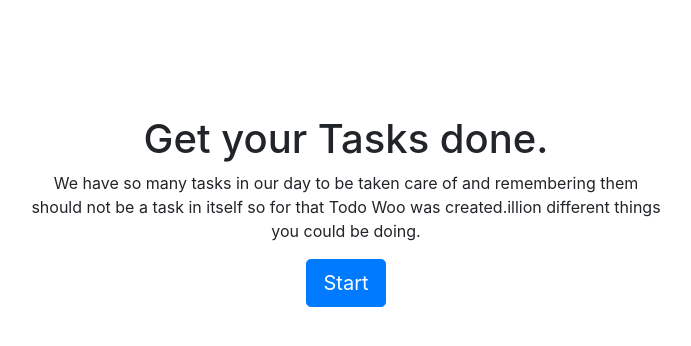
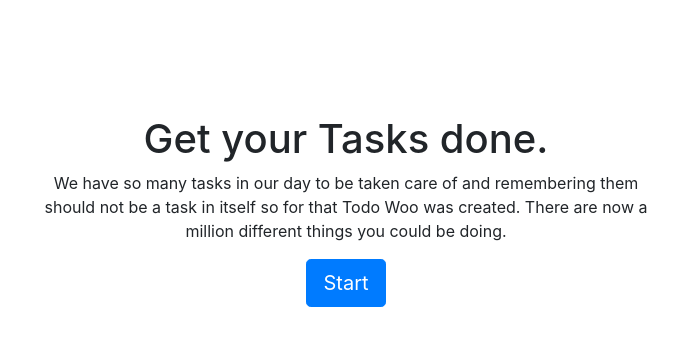
Before and after one commit to Sujaljp/Todo-Django, a Django app: page / in a window 1280 px wide. Shown: the part 133-479 px from the top of the page, without its empty margins (294-985 px from the left). Run offline with Django 3.2, Linux system fonts and the light colour scheme; some libraries are stand-ins or nearby versions.

Commit message:
Few changes

```diff
--- a/todo/templates/todo/home.html
+++ b/todo/templates/todo/home.html
@@ -11,7 +11,7 @@
         <div class="col-md-7 text-center">
 
                  <h1>Get your Tasks done.</h1>
-            <p>We have so many tasks in our day to be taken care of and remembering them should not be a task in itself so for that Todo Woo was created.illion different things you could be doing.</p>
+            <p>We have so many tasks in our day to be taken care of and remembering them should not be a task in itself so for that Todo Woo was created. There are now a million different things you could be doing.</p>
         <a role="button" class="btn btn-primary btn-lg" href="{% url 'signupuser' %}">Start</a>
         </div>
     </div>
```
Also changed, not shown: README.md, c.png (added), d.png (added), db.sqlite3.
